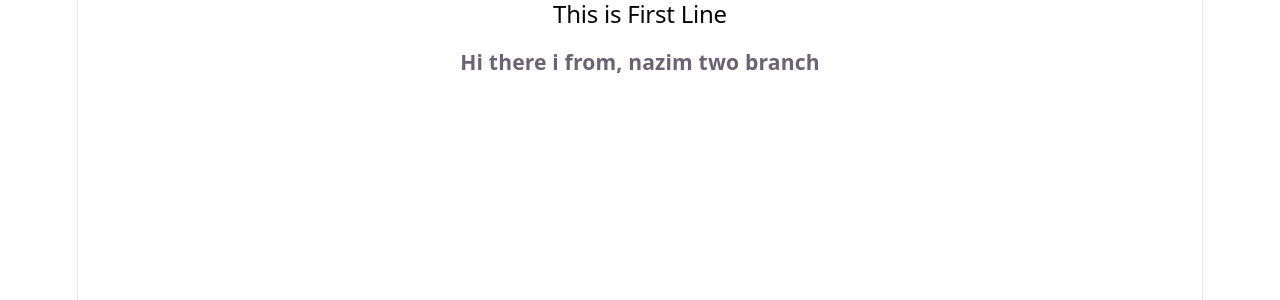
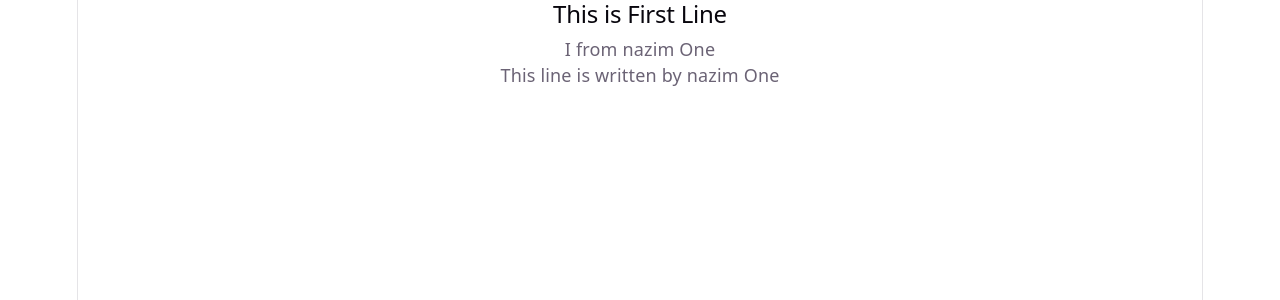
Before and after one commit to Nazim6269/git-test, a React (Vite) app: page / in a window 1280 px wide. Shown: the top 300 px of the page. Built offline with nearby package versions, Linux system fonts and the light colour scheme.

Commit message:
Revert "revert"
This reverts commit 53b7a2814c0c4363053bd679d0f4bc80f609a312.

```diff
--- a/src/App.tsx
+++ b/src/App.tsx
@@ -5,7 +5,8 @@ function App() {
   return (
  <div>
    <h2>This is First Line</h2>
-   <h3>Hi there i from, nazim two branch</h3>
+   <p>I from nazim One</p>
+    <p>This line is written by nazim One</p>
  </div>
 
   )
```
